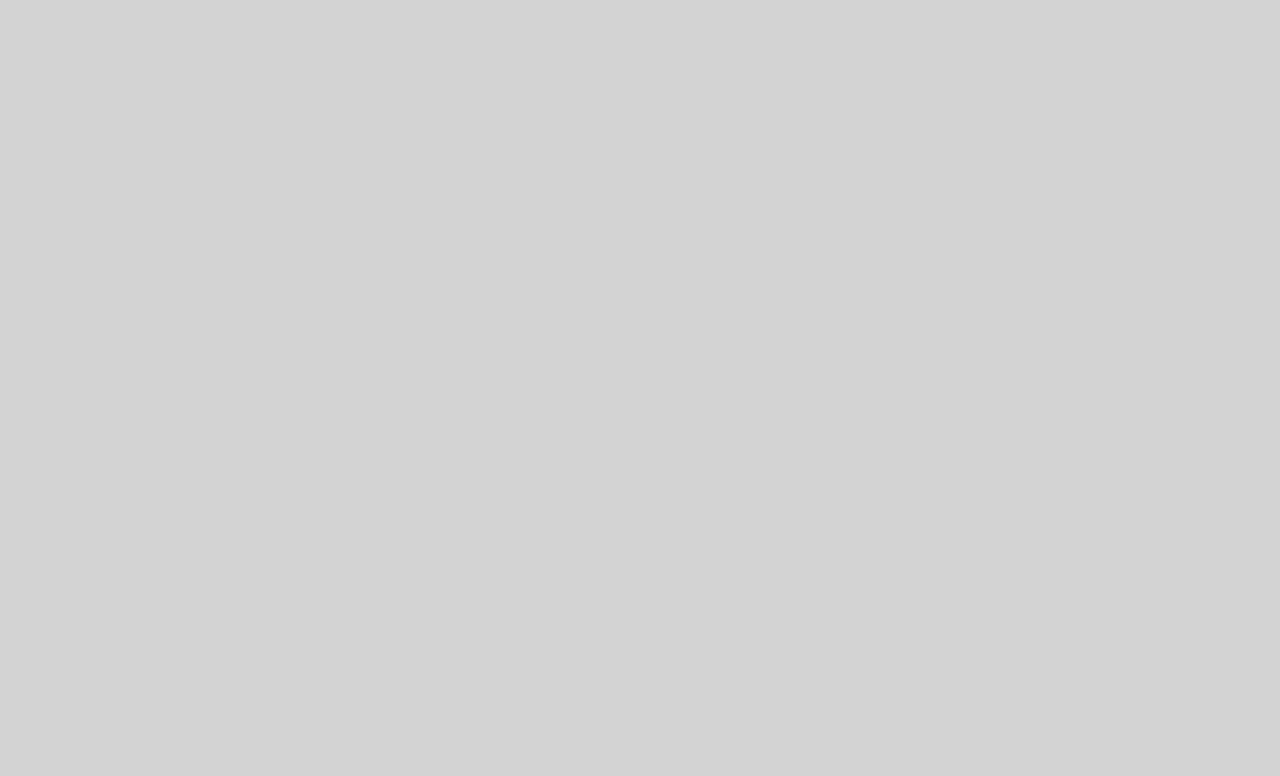
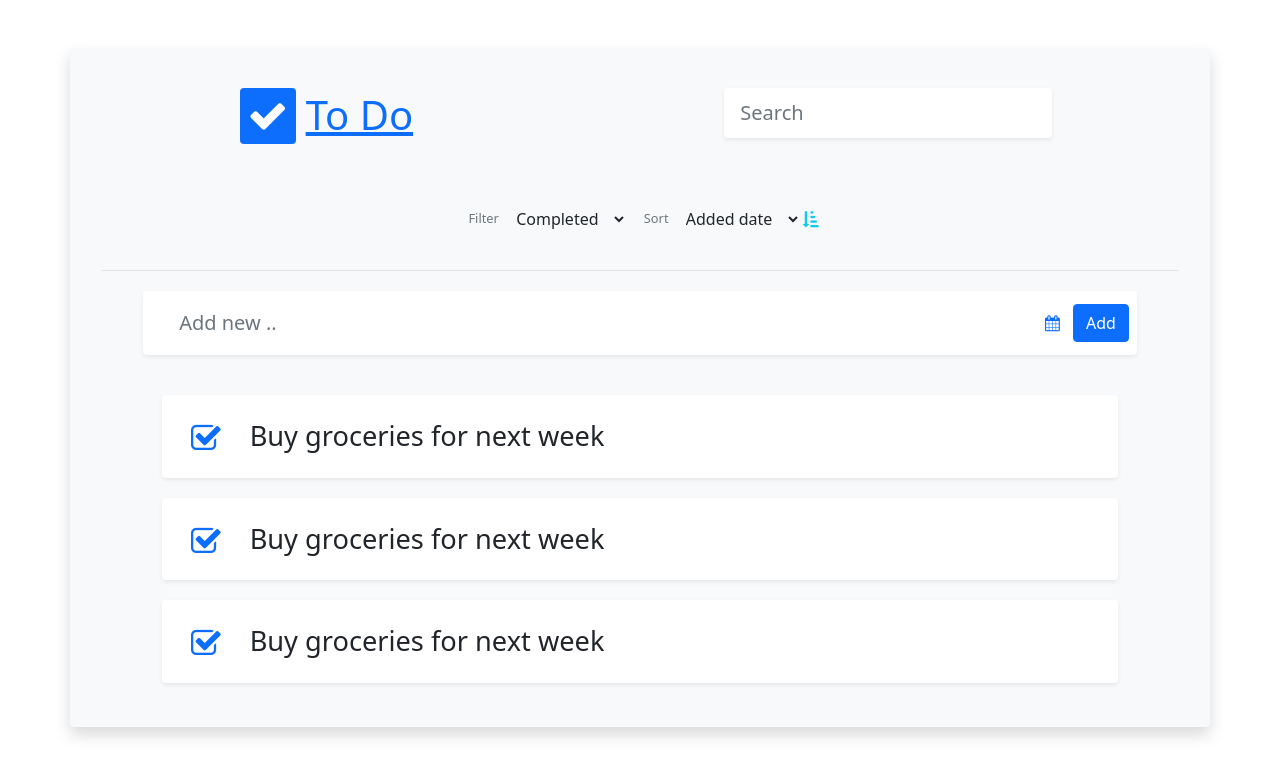
Before and after one commit to sreekaranne1/todoapp, a Next.js app in the folder my-app/: page / in a window 1280 px wide. Shown: the top 776 px of the page. Built offline with nearby package versions, Linux system fonts and the light colour scheme.

Commit message:
added html and css code

```diff
--- /dev/null
+++ b/my-app/components/AddToDo.js
@@ -0,0 +1,87 @@
+import React from "react";
+
+const AddToDo = () => {
+  return (
+    <div>
+      <div class="row m-1 p-3">
+        <div class="col col-11 mx-auto">
+          <div
+            class="
+          row
+          bg-white
+          rounded
+          shadow-sm
+          p-2
+          add-todo-wrapper
+          align-items-center
+          justify-content-center
+        "
+          >
+            <div class="col">
+              <input
+                class="
+              form-control form-control-lg
+              border-0
+              add-todo-input
+              bg-transparent
+              rounded
+            "
+                type="text"
+                placeholder="Add new .."
+              />
+            </div>
+            <div class="col-auto m-0 px-2 d-flex align-items-center">
+              <label
+                class="
+              text-secondary
+              my-2
+              p-0
+              px-1
+              view-opt-label
+              due-date-label
+              d-none
+            "
+              >
+                Due date not set
+              </label>
+              <i
+                class="
+              fa fa-calendar
+              my-2
+              px-1
+              text-primary
+              btn
+              due-date-button
+            "
+                data-toggle="tooltip"
+                data-placement="bottom"
+                title="Set a Due date"
+              ></i>
+              <i
+                class="
+              fa fa-calendar-times-o
+              my-2
+              px-1
+              text-danger
+              btn
+              clear-due-date-button
+              d-none
+            "
+                data-toggle="tooltip"
+                data-placement="bottom"
+                title="Clear Due date"
+              ></i>
+            </div>
+            <div class="col-auto px-0 mx-0 mr-2">
+              <button type="button" class="btn btn-primary">
+                Add
+              </button>
+            </div>
+          </div>
+        </div>
+      </div>
+    </div>
+  );
+};
+
+export default AddToDo;
--- /dev/null
+++ b/my-app/components/TodoItem.js
@@ -0,0 +1,102 @@
+import React from "react";
+
+const TodoItem = () => {
+  return (
+    <div
+      className="row
+    bg-white
+    rounded
+    shadow-sm
+    p-2
+    add-todo-wrapper
+    align-items-center
+    justify-content-center todo-row"
+      style={{ margin: "2%" }}
+    >
+      <div class="row px-3 align-items-center todo-item rounded">
+        <div class="col-auto m-1 p-0 d-flex align-items-center">
+          <h2 class="m-0 p-0">
+            <i
+              class="fa fa-square-o text-primary btn m-0 p-0 d-none"
+              data-toggle="tooltip"
+              data-placement="bottom"
+              title="Mark as complete"
+            ></i>
+            <i
+              class="fa fa-check-square-o text-primary btn m-0 p-0"
+              data-toggle="tooltip"
+              data-placement="bottom"
+              title="Mark as todo"
+            ></i>
+          </h2>
+        </div>
+        <div class="col px-1 m-1 d-flex align-items-center">
+          <input
+            type="text"
+            class="
+                  form-control form-control-lg
+                  border-0
+                  edit-todo-input
+                  bg-transparent
+                  rounded
+                  px-3
+                "
+            readonly
+            value="Buy groceries for next week"
+            title="Buy groceries for next week"
+          />
+          <input
+            type="text"
+            class="
+                  form-control form-control-lg
+                  border-0
+                  edit-todo-input
+                  rounded
+                  px-3
+                  d-none
+                "
+            value="Buy groceries for next week"
+          />
+        </div>
+        <div class="col-auto m-1 p-0 px-3 d-none"></div>
+        <div
+          class="col-auto m-1 p-0 todo-actions"
+          style={{ display: "flex", flexDirection: "row" }}
+        >
+          <div class="row d-flex align-items-center justify-content-end">
+            <h5 class="m-0 p-0 px-2">
+              <i
+                class="fa fa-pencil text-info btn m-0 p-0"
+                data-toggle="tooltip"
+                data-placement="bottom"
+                title="Edit todo"
+              ></i>
+            </h5>
+            <h5 class="m-0 p-0 px-2">
+              <i
+                class="fa fa-trash-o text-danger btn m-0 p-0"
+                data-toggle="tooltip"
+                data-placement="bottom"
+                title="Delete todo"
+              ></i>
+            </h5>
+          </div>
+          <div class="row todo-created-info">
+            <div class="col-auto d-flex align-items-center pr-2">
+              <i
+                class="fa fa-info-circle my-2 px-2 text-black-50 btn"
+                data-toggle="tooltip"
+                data-placement="bottom"
+                title=""
+                data-original-title="Created date"
+              ></i>
+              <label class="date-label my-2 text-black-50">28th Jun 2020</label>
+            </div>
+          </div>
+        </div>
+      </div>
+    </div>
+  );
+};
+
+export default TodoItem;
--- /dev/null
+++ b/my-app/components/layout/Filter.js
@@ -0,0 +1,48 @@
+import React from "react";
+
+const Filter = () => {
+  return (
+    <div>
+      <div class="row m-1 p-1 px-5 justify-content-center">
+        <div class="col-auto d-flex align-items-center">
+          <label class="text-secondary my-2 pr-2 view-opt-label">Filter</label>
+          <select class="custom-select custom-select-sm btn my-2">
+            <option value="completed">Completed</option>
+            <option value="active">Active</option>
+          </select>
+        </div>
+        <div class="col-auto d-flex align-items-center px-1 pr-3">
+          <label class="text-secondary my-2 pr-2 view-opt-label">Sort</label>
+          <select class="custom-select custom-select-sm btn my-2">
+            <option value="added-date-asc" selected>
+              Added date
+            </option>
+            <option value="due-date-desc">Due date</option>
+          </select>
+          <i
+            class="fa fa fa-sort-amount-asc text-info btn mx-0 px-0 pl-1"
+            data-toggle="tooltip"
+            data-placement="bottom"
+            title="Ascending"
+          ></i>
+          <i
+            class="
+              fa fa fa-sort-amount-desc
+              text-info
+              btn
+              mx-0
+              px-0
+              pl-1
+              d-none
+            "
+            data-toggle="tooltip"
+            data-placement="bottom"
+            title="Descending"
+          ></i>
+        </div>
+      </div>
+    </div>
+  );
+};
+
+export default Filter;
--- /dev/null
+++ b/my-app/components/layout/Layout.js
@@ -0,0 +1,16 @@
+import React from "react";
+import MainNavigation from "./MainNavigation";
+import Filter from "./Filter";
+
+const Layout = (props) => {
+  return (
+    <div className="container m-5 p-2 rounded mx-auto bg-light shadow">
+      <MainNavigation />
+      <Filter />
+      <div class="p-2 mx-4 border-black-25 border-bottom"></div>
+      <main>{props.children}</main>
+    </div>
+  );
+};
+
+export default Layout;
--- /dev/null
+++ b/my-app/components/layout/MainNavigation.js
@@ -0,0 +1,51 @@
+import React from "react";
+
+const MainNavigation = () => {
+  return (
+    <div>
+      <div style={{ display: "flex", justifyContent: "space-around" }}>
+        <div className="row m-1 p-4">
+          <div className="col">
+            <div className="p-1 h1 text-primary text-center mx-auto display-inline-block">
+              <i
+                className="fa fa-check bg-primary text-white rounded p-2"
+                style={{ marginRight: "10px" }}
+              ></i>
+              <u>To Do</u>
+            </div>
+          </div>
+        </div>
+        <div className="row m-1 p-4">
+          <div className="col">
+            <div className="p-1 h1 text-primary text-center mx-auto display-inline-block">
+              <div
+                className="
+              row
+              bg-white
+              rounded
+              shadow-sm
+              add-todo-wrapper
+            "
+                style={{ height: 50 }}
+              >
+                <input
+                  className="
+                  form-control form-control-lg
+                  border-0
+                  add-todo-input
+                  bg-transparent
+                  rounded
+                "
+                  type="text"
+                  placeholder="Search"
+                />
+              </div>
+            </div>
+          </div>
+        </div>
+      </div>
+    </div>
+  );
+};
+
+export default MainNavigation;
--- a/my-app/pages/_app.js
+++ b/my-app/pages/_app.js
@@ -1,7 +1,28 @@
-import '../styles/globals.css'
+import { Fragment } from "react";
+import Head from "next/head";
+import Layout from "../components/layout/Layout";
+import "../styles/globals.css";
 
 function MyApp({ Component, pageProps }) {
-  return <Component {...pageProps} />
+  return (
+    <Fragment>
+      <Head>
+        <link
+          href="https://cdn.jsdelivr.net/npm/bootstrap@5.1.3/dist/css/bootstrap.min.css"
+          rel="stylesheet"
+          integrity="sha384-1BmE4kWBq78iYhFldvKuhfTAU6auU8tT94WrHftjDbrCEXSU1oBoqyl2QvZ6jIW3"
+          crossorigin="anonymous"
+        />
+        <link
+          rel="stylesheet"
+          href="https://cdnjs.cloudflare.com/ajax/libs/font-awesome/4.7.0/css/font-awesome.min.css"
+        />
+      </Head>
+      <Layout>
+        <Component {...pageProps} />
+      </Layout>
+    </Fragment>
+  );
 }
 
-export default MyApp
+export default MyApp;
--- a/my-app/pages/index.js
+++ b/my-app/pages/index.js
@@ -1,5 +1,20 @@
-import styles from "../styles/Home.module.css";
+import AddToDo from "../components/AddToDo";
+import TodoItem from "../components/TodoItem";
+import React from "react";
 
-export default function Home() {
-  return <div className={styles.container}></div>;
-}
+const ActiveToDO = () => {
+  return (
+    <div>
+      <AddToDo />
+      <div className="row mx-1 px-5 pb-3 w-80">
+        <div className="col mx-auto">
+          <TodoItem />
+          <TodoItem />
+          <TodoItem />
+        </div>
+      </div>
+    </div>
+  );
+};
+
+export default ActiveToDO;
--- a/my-app/styles/globals.css
+++ b/my-app/styles/globals.css
@@ -35,3 +35,10 @@ body {
 .todo-item.editing .todo-actions .edit-icon {
   display: none !important;
 }
+.todo-row {
+  margin: "2%";
+}
+
+.todo-row:hover {
+  transform: scale(1.07);
+}
```
Also changed, not shown: my-app/components/TodoItem.css (added).
